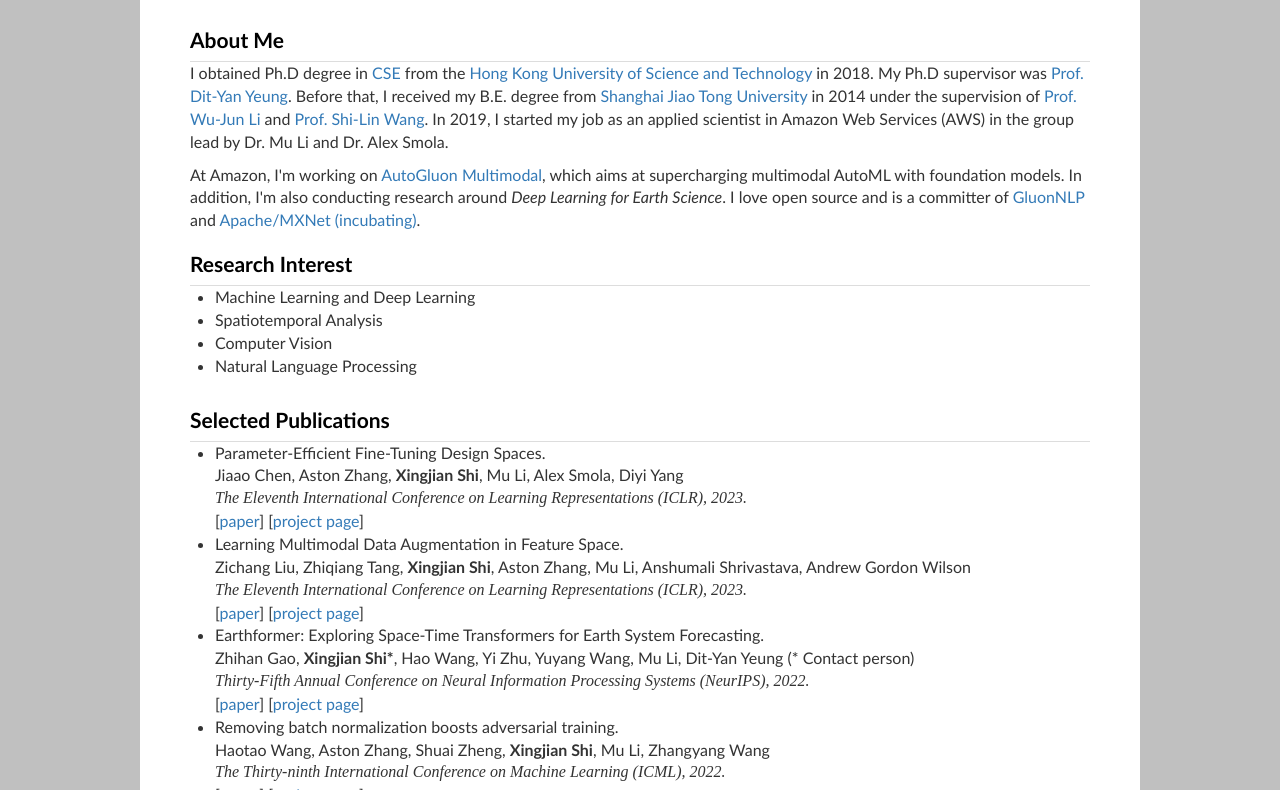
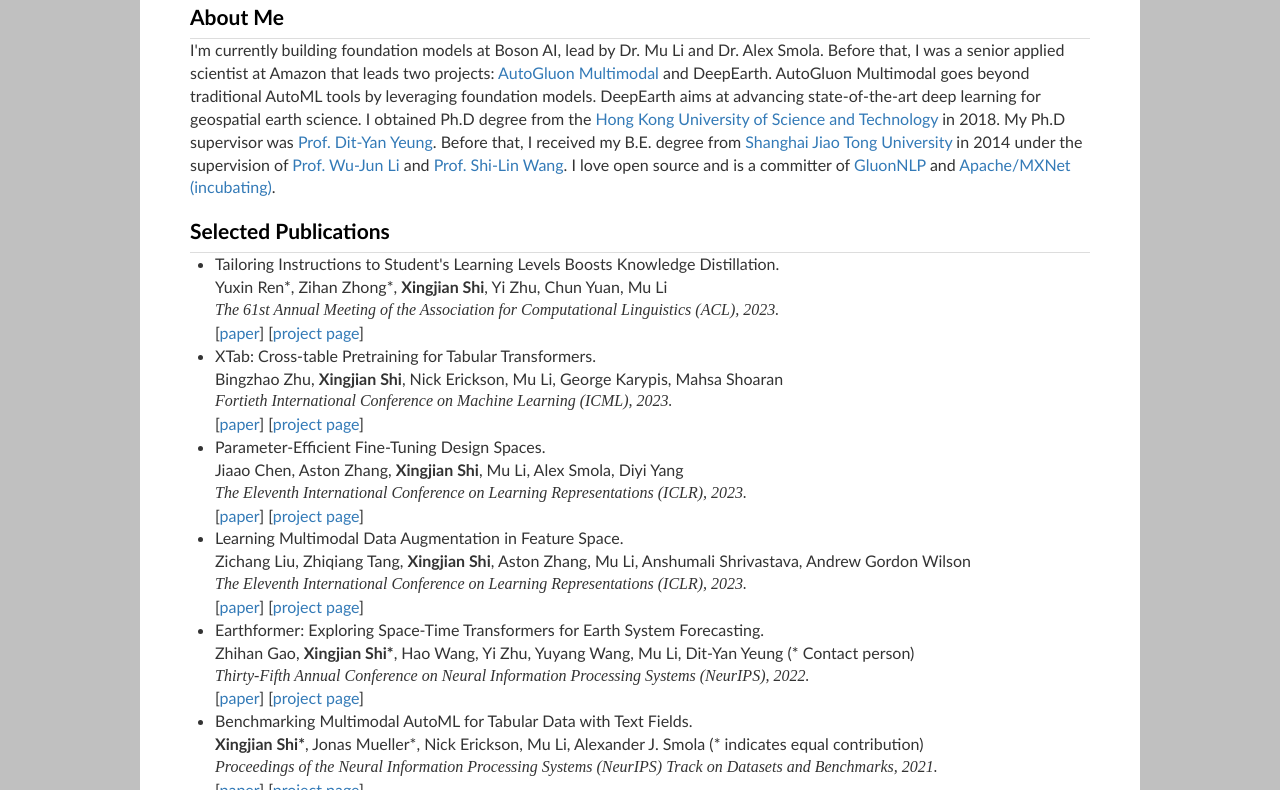
Before and after one commit to sxjscience/sxjscience.github.io, a plain HTML site: page index.html in a window 1280 px wide. Shown: the part 219-1009 px from the top of the page. Drawn offline with Linux system fonts and the light colour scheme.

Commit message:
Update index.html

```diff
--- a/index.html
+++ b/index.html
@@ -29,15 +29,15 @@
         <div class="col-sm-5">
           <h1>Xingjian Shi </h1>
           <h2> 施行健</h2>
-          <h2>Senior Applied Scientist, Amazon Web Services</h2>
+          <h2>Machine Learning Engineer, Boson AI</h2>
+          <!--<h2>Senior Applied Scientist, Amazon Web Services</h2>-->
           <!--<h4><a href="http://www.cse.ust.hk">Department of Computer Science and Engineering</a></h4>-->
           <!--<h4><a href="http://www.ust.hk">Hong Kong University of Science and Technology</a></h4>-->
         </div>
         <div class="col-sm-7 personal-information">
           <dl class="dl-horizontal">
             <dt><i class="fa fa-home" aria-hidden="true"></i></dt>
-            <dd>Amazon SJC25,</dd>
-            <dd>2795 Augustine Dr, Santa Clara</dd>
+            <dd>4677 Old Ironsides Drive, Santa Clara</dd>
             <dd>CA 95054, United States</dd>
             <dt><i class="fa fa-envelope-o" aria-hidden="true"></i></dt>
             <dd>xshiab AT connect DOT ust DOT hk</dd>
@@ -55,35 +55,54 @@
       </div>
       <div class="row-fluid">
         <p>
-        I obtained Ph.D degree in <a href="http://cse.ust.hk">CSE</a> from the
-        <a href="http://www.ust.hk">Hong Kong University of Science and Technology</a> in 2018. My Ph.D supervisor was
+        I'm currently building foundation models at Boson AI, lead by Dr. Mu Li and Dr. Alex Smola.
+        Before that, I was a senior applied scientist at Amazon that leads two projects: <a href="https://github.com/autogluon/autogluon">AutoGluon Multimodal</a> and DeepEarth.
+        AutoGluon Multimodal goes beyond traditional AutoML tools by leveraging foundation models. DeepEarth aims at advancing state-of-the-art deep learning for geospatial earth science.
+        I obtained Ph.D degree from the
+        <a href="http://cse.ust.hk">Hong Kong University of Science and Technology</a> in 2018. My Ph.D supervisor was
           <a href="http://www.cse.ust.hk/~dyyeung/">Prof. Dit-Yan Yeung</a>.
           Before that, I received my B.E. degree from <a href="http://www.sjtu.edu.cn/">Shanghai Jiao Tong University</a> in 2014
           under the supervision of <a href="http://cs.nju.edu.cn/lwj/">Prof. Wu-Jun Li</a> and
-          <a href="http://infosec.sjtu.edu.cn/index.php?m=article&f=view&id=63">Prof. Shi-Lin Wang</a>. In 2019, I started my job as an applied scientist in Amazon Web Services (AWS) in the group lead by Dr. Mu Li and Dr. Alex Smola.
-        </p>
-        <p>
-          At Amazon, I'm working on <a href="https://github.com/awslabs/autogluon">AutoGluon Multimodal</a>, which aims at supercharging multimodal AutoML with foundation models.
-          In addition, I'm also conducting research around <em>Deep Learning for Earth Science</em>.
+          <a href="http://infosec.sjtu.edu.cn/index.php?m=article&f=view&id=63">Prof. Shi-Lin Wang</a>.
+
           I love open source and is a committer of <a href="https://github.com/dmlc/gluon-nlp">GluonNLP</a> and <a href="https://github.com/apache/incubator-mxnet">Apache/MXNet (incubating)</a>.
         </p>
-      </div>
-      <div class="row-fluid content-header text-left">
-        <h2><strong>Research Interest</strong></h2>
-      </div>
-      <div class="row">
-        <ul>
-          <li>Machine Learning and Deep Learning</li>
-          <li>Spatiotemporal Analysis</li>
-          <li>Computer Vision</li>
-          <li>Natural Language Processing</li>
-        </ul>
       </div>
       <div class="row-fluid content-header text-left">
         <h2><strong>Selected Publications</strong></h2>
       </div>
       <div class="row">
         <ul>
+          <li class="publication">
+            <div class="publication-title">
+              Tailoring Instructions to Student's Learning Levels Boosts Knowledge Distillation.
+            </div>
+            <div class="publication-author">
+              Yuxin Ren*, Zihan Zhong*, <strong>Xingjian Shi</strong>, Yi Zhu, Chun Yuan, Mu Li
+            </div>
+            <div class="publication-conf">
+             The 61st Annual Meeting of the Association for Computational Linguistics (ACL), 2023.
+            </div>
+            <div class="publication-link">
+              [<a href="https://arxiv.org/abs/2305.09651">paper</a>]
+              [<a href="https://github.com/twinkle0331/LGTM">project page</a>]
+            </div>
+          </li>
+          <li class="publication">
+            <div class="publication-title">
+              XTab: Cross-table Pretraining for Tabular Transformers.
+            </div>
+            <div class="publication-author">
+              Bingzhao Zhu, <strong>Xingjian Shi</strong>, Nick Erickson, Mu Li, George Karypis, Mahsa Shoaran
+            </div>
+            <div class="publication-conf">
+             Fortieth International Conference on Machine Learning (ICML), 2023.
+            </div>
+            <div class="publication-link">
+              [<a href="https://arxiv.org/pdf/2305.06090.pdf">paper</a>]
+              [<a href="https://github.com/bingzhaozhu/xtab">project page</a>]
+            </div>
+          </li>
           <li class="publication">
             <div class="publication-title">
               Parameter-Efficient Fine-Tuning Design Spaces.
@@ -127,21 +146,6 @@
             <div class="publication-link">
               [<a href="https://www.amazon.science/publications/earthformer-exploring-space-time-transformers-for-earth-system-forecasting">paper</a>]
               [<a href="https://github.com/amazon-science/earth-forecasting-transformer">project page</a>]
-            </div>
-          </li>
-          <li class="publication">
-            <div class="publication-title">
-              Removing batch normalization boosts adversarial training.
-            </div>
-            <div class="publication-author">
-              Haotao Wang, Aston Zhang, Shuai Zheng, <strong>Xingjian Shi</strong>, Mu Li, Zhangyang Wang
-            </div>
-            <div class="publication-conf">
-             The Thirty-ninth International Conference on Machine Learning (ICML), 2022.
-            </div>
-            <div class="publication-link">
-              [<a href="https://proceedings.mlr.press/v162/wang22ap/wang22ap.pdf">paper</a>]
-              [<a href="https://github.com/amazon-science/normalizer-free-robust-training">project page</a>]
             </div>
           </li>
           <li class="publication">
@@ -416,7 +420,10 @@
       <div class="row">
         <ul>
           <li>
-            <ul class="list-inline"><li>Senior Applied Scientist in AWS</li><li>Apr, 2021-Now</li></ul>
+            <ul class="list-inline"><li>Machine Learning Engineer in Boson AI</li><li>May, 2023-Now</li></ul>
+          </li>
+          <li>
+            <ul class="list-inline"><li>Senior Applied Scientist in AWS</li><li>Apr, 2021-Mar, 2023</li></ul>
           </li>
           <li>
             <ul class="list-inline"><li>Applied Scientist in AWS</li><li>Jul, 2019-Apr, 2021</li></ul>
```
